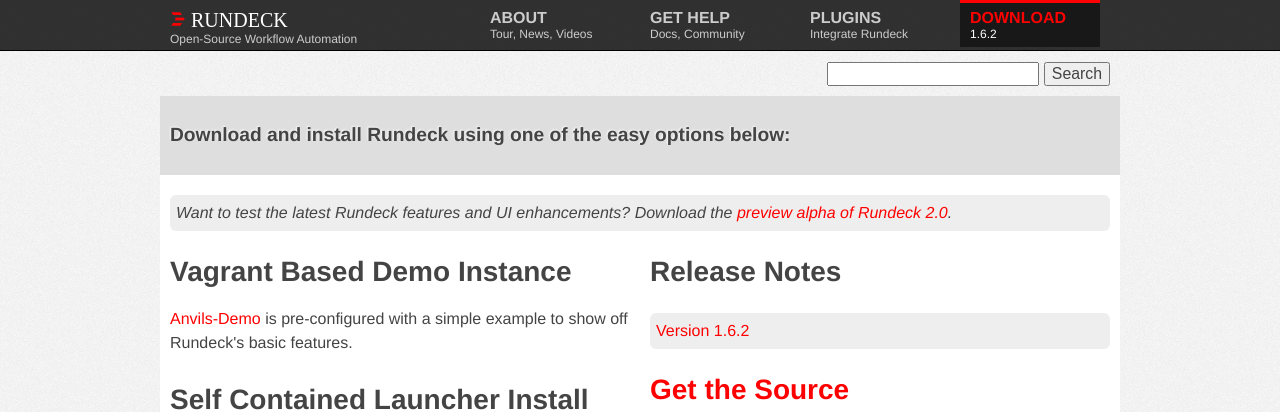
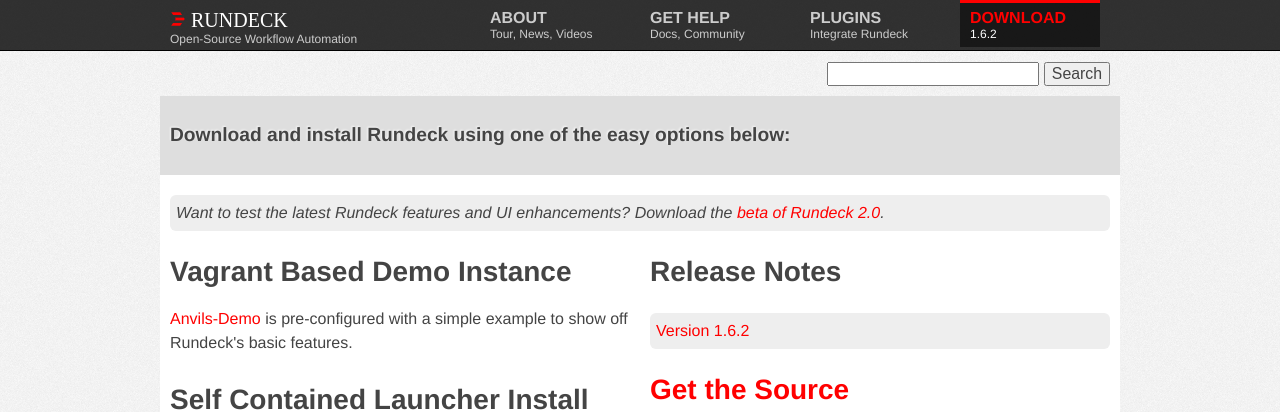
Before and after one commit to rundeck/rundeck-ghpages, a Jekyll site: the page built from downloads.html, in a window 1280 px wide. Shown: the top 412 px of the page. Built offline with Jekyll 4.4.1, drawn with Linux system fonts in a browser that asks for light colours; nearby versions of some CDN libraries.

Commit message:
swtiched preview link to point to 2.0 beta

```diff
--- a/downloads.html
+++ b/downloads.html
@@ -17,7 +17,7 @@
     <article class="container_12">
     <div class="grid_12">
       <div class="callout">
-        <p style="font-style:italic">Want to test the latest Rundeck features and UI enhancements? Download the <a href="http://rundeck.org/news/2013/10/31/rundeck-2.0-alpha1.html">preview alpha of Rundeck 2.0</a>.</p>
+        <p style="font-style:italic">Want to test the latest Rundeck features and UI enhancements? Download the <a href="http://rundeck.org/news/2014/01/09/rundeck-2.0-beta1.html">beta of Rundeck 2.0</a>.</p>
       </div>
     </div>
 
```
